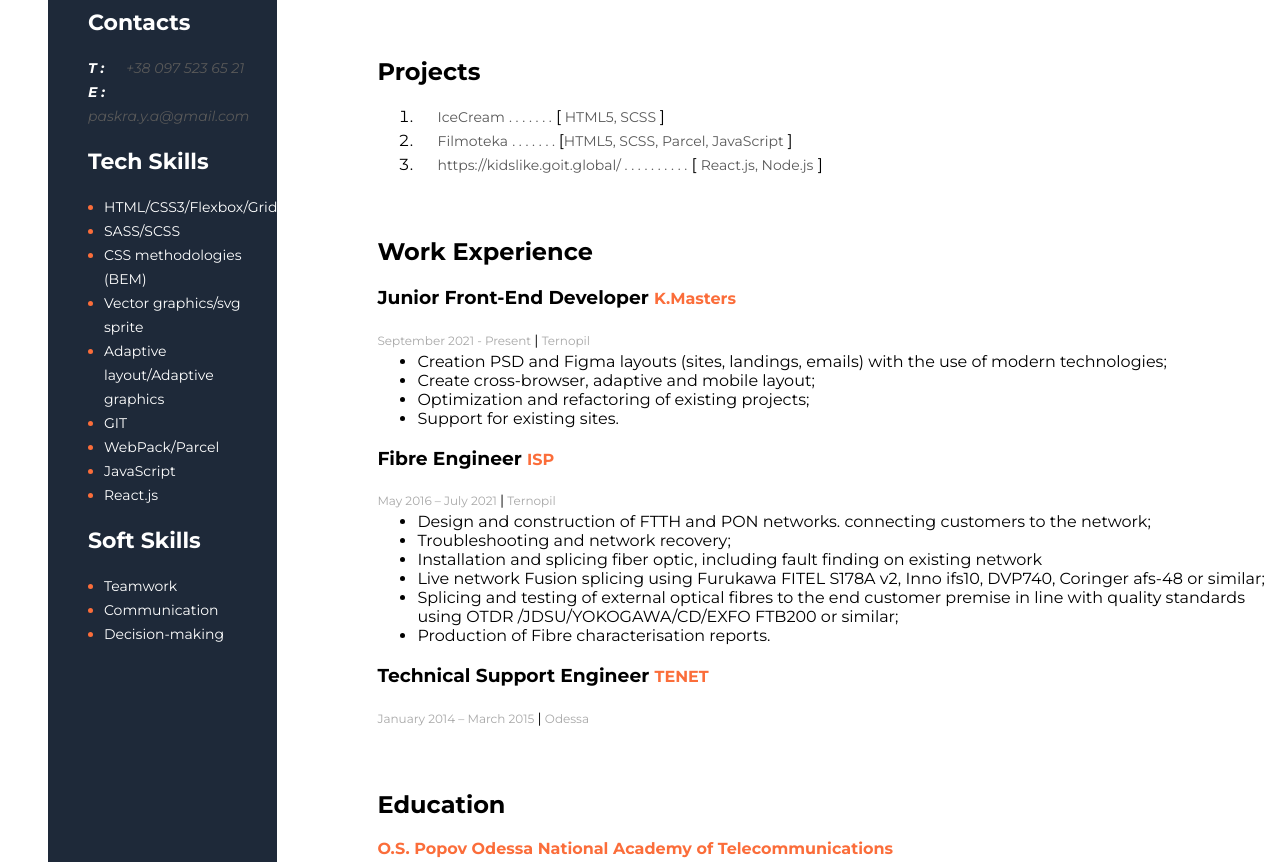
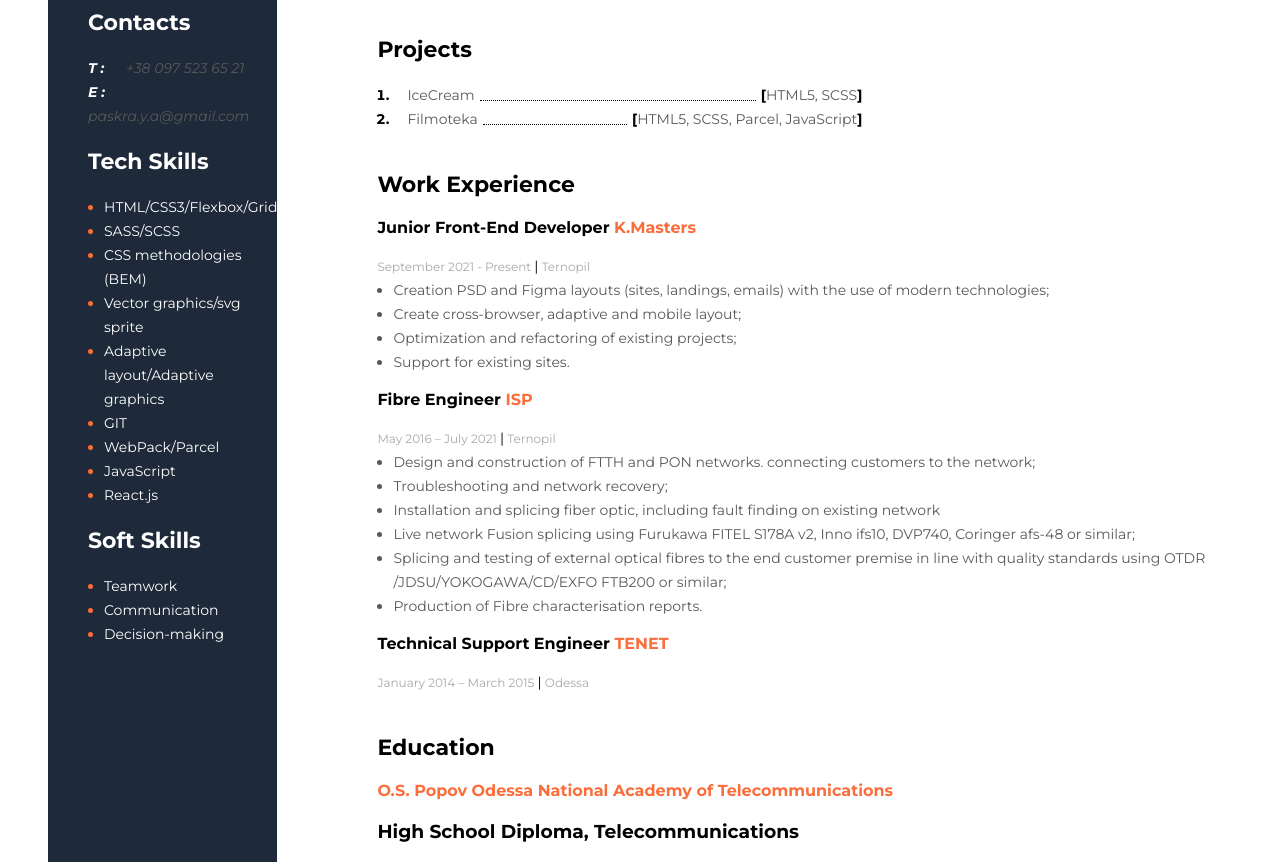
Before and after one commit to Askarunro/my_cv, a plain HTML site: page index.html in a window 1280 px wide. Shown: the part 332-1194 px from the top of the page. Drawn offline with Linux system fonts and the light colour scheme.

Commit message:
Update index.html

```diff
--- a/index.html
+++ b/index.html
@@ -34,7 +34,9 @@
               </div>
               <div class="address__inner">
                 <span class="address__letter">E : </span>
-                <a class="address__link" href="mailto:paskra.y.a@gmail.com">&emsp; paskra.y.a@gmail.com</a>
+                <a class="address__link" href="mailto:paskra.y.a@gmail.com"
+                  >&emsp; paskra.y.a@gmail.com</a
+                >
               </div>
             </address>
           </div>
@@ -56,7 +58,9 @@
                 <span class="sidebar__item--color">Adaptive layout/Adaptive graphics</span>
               </li>
               <li class="sidebar__item"><span class="sidebar__item--color">GIT</span></li>
-              <li class="sidebar__item"><span class="sidebar__item--color">WebPack/Parcel</span></li>
+              <li class="sidebar__item">
+                <span class="sidebar__item--color">WebPack/Parcel</span>
+              </li>
               <li class="sidebar__item"><span class="sidebar__item--color">JavaScript</span></li>
               <li class="sidebar__item"><span class="sidebar__item--color">React.js</span></li>
             </ul>
@@ -67,7 +71,9 @@
             <ul class="sidebar__list">
               <li class="sidebar__item"><span class="sidebar__item--color">Teamwork</span></li>
               <li class="sidebar__item"><span class="sidebar__item--color">Communication</span></li>
-              <li class="sidebar__item"><span class="sidebar__item--color">Decision-making</span></li>
+              <li class="sidebar__item">
+                <span class="sidebar__item--color">Decision-making</span>
+              </li>
             </ul>
           </div>
         </div>
@@ -75,83 +81,89 @@
       <!-- Main contant section-->
       <div class="contant">
         <!-- About me section -->
-        <div class="About-Me">
-          <h3 class="h3-front-end">Junior Front-End Developer</h3>
-          <h1>YURIY PASKAR</h1>
-          <p class="About-Me-text">
+        <div class="about-me">
+          <p class="about-me__subtitle">Junior Front-End Developer</p>
+          <h1 class="about-me__title">YURIY PASKAR</h1>
+          <p class="about-me__text">
             I am a Junior Front-End developer from Ukraine. I focus on HTML5,CSS3, JS, React.
             Looking for aremote job. Development, practice and work for theresult are important for
             me. I intend to developinnovative technologies and deliver value to people.
           </p>
         </div>
         <!--My projects-->
-        <div class="Projects">
-          <h2>Projects</h2>
-          <ol class="riv">
-            <li>
+        <div class="projects">
+          <h2 class="contant__title">Projects</h2>
+          <ol class="projects__list">
+            <li class="projects__item">
+              <div class="projects__wrapper">
                 &emsp;
                 <a href="https://dassongh.github.io/ice-cream-team-project/">IceCream</a>
-              <span>. . . . . . .</span>
+                <span class="divider"></span>
                 [<span> HTML5, SCSS </span>]
+              </div>
             </li>
-            <li>
+            <li class="projects__item">
+              <div class="projects__wrapper">
                 &emsp;
                 <a href="https://vikorlovskiy.github.io/Filmoteka-team-project/">Filmoteka</a>
-              <span>. . . . . . . </span>
+                <span class="divider"></span>
                 [<span>HTML5, SCSS, Parcel, JavaScript </span>]
-            </li>
-            <li>
-              &emsp;
-              <a href="https://kidslike.goit.global/">https://kidslike.goit.global/ </a>
-              <span>. . . . . . . . . .</span>
-              [ <span>React.js, Node.js</span> ]
+              </div>
             </li>
           </ol>
         </div>
-
         <!-- My work experience -->
-        <div class="Work">
+        <div class="work">
           <!-- Company 3 -->
-          <h2>Work Experience</h2>
-          <h3>Junior Front-End Developer <span class="place">K.Masters</span></h3>
+          <h2 class="contant__title">Work Experience</h2>
+          <div>
+            <h3 class="work__title">
+              Junior Front-End Developer <span class="place">K.Masters</span>
+            </h3>
             <p class="date">September 2021 - Present <span class="date-style">|</span> Ternopil</p>
-          <ul class="riv">
-            <li>
+            <ul class="work__list">
+              <li class="work__item">
                 Creation PSD and Figma layouts (sites, landings, emails) with the use of modern
                 technologies;
               </li>
-            <li>Create cross-browser, adaptive and mobile layout;</li>
-            <li>Optimization and refactoring of existing projects;</li>
-            <li>Support for existing sites.</li>
+              <li class="work__item">Create cross-browser, adaptive and mobile layout;</li>
+              <li class="work__item">Optimization and refactoring of existing projects;</li>
+              <li class="work__item">Support for existing sites.</li>
             </ul>
+          </div>
           <!-- Company 2 -->
-          <h3>Fibre Engineer <span class="place">ISP</span></h3>
+          <div>
+            <h3 class="work__title">Fibre Engineer <span class="place">ISP</span></h3>
             <p class="date">May 2016 – July 2021 <span class="date-style">|</span> Ternopil</p>
-          <ul class="riv">
-            <li>
-              Design and construction of FTTH and PON networks. connecting customers to the network;
+            <ul class="work__list">
+              <li class="work__item">
+                Design and construction of FTTH and PON networks. connecting customers to the
+                network;
               </li>
-            <li>Troubleshooting and network recovery;</li>
-            <li>
+              <li class="work__item">Troubleshooting and network recovery;</li>
+              <li class="work__item">
                 Installation and splicing fiber optic, including fault finding on existing network
               </li>
-            <li>
+              <li class="work__item">
                 Live network Fusion splicing using Furukawa FITEL S178A v2, Inno ifs10, DVP740,
                 Coringer afs-48 or similar;
               </li>
-            <li>
+              <li class="work__item">
                 Splicing and testing of external optical fibres to the end customer premise in line
                 with quality standards using OTDR /JDSU/YOKOGAWA/CD/EXFO FTB200 or similar;
               </li>
-            <li>Production of Fibre characterisation reports.</li>
+              <li class="work__item">Production of Fibre characterisation reports.</li>
             </ul>
+          </div>
           <!-- Company 1 -->
-          <h3>Technical Support Engineer <span class="place">TENET</span></h3>
+          <div>
+            <h3 class="work__title">Technical Support Engineer <span class="place">TENET</span></h3>
             <p class="date">January 2014 – March 2015 <span class="date-style">|</span> Odessa</p>
+          </div>
         </div>
         <!--Education-->
         <div class="Education">
-          <h2>Education</h2>
+          <h2 class="contant__title">Education</h2>
           <p><span class="place">O.S. Popov Odessa National Academy of Telecommunications</span></p>
           <h3 class="h3-front-end">High School Diploma, Telecommunications</h3>
           <p class="date">September 2011 - January 2015 <span class="date-style">|</span> Odessa</p>
```
Lines whose indentation alone changed are shown as unchanged.
